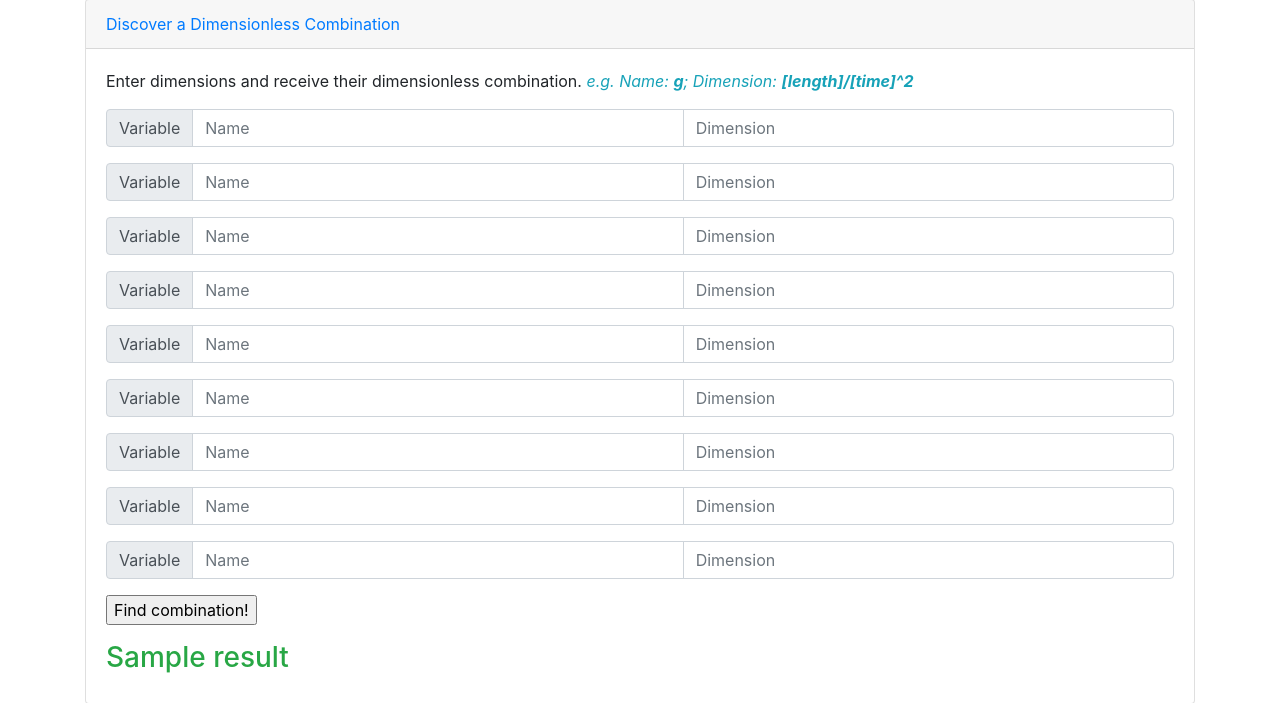
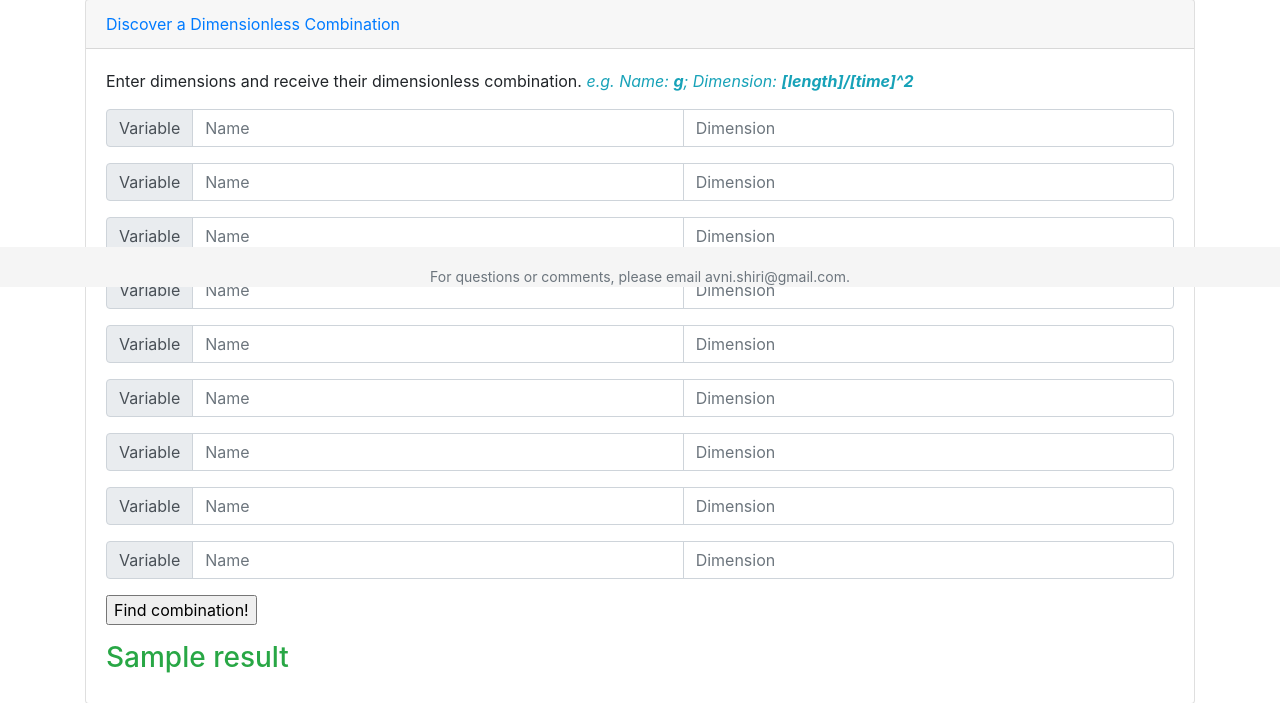
Before and after one commit to s-avni/dimensional-analysis, a Flask app: template templates/index.html in a window 1280 px wide. Shown: the part 513-1216 px from the top of the page. Run offline with Flask 2, Linux system fonts and the light colour scheme; the template is opened without the code that fills it: values that come from a table or form of the project are taken from there, most other values are stand-ins (such as "Sample title", 1, 10 or a date in 2020); some libraries are stand-ins or nearby versions.

Commit message:
added footer; fixed bugs related to variable exponents

```diff
--- a/amplify.yml
+++ b/amplify.yml
@@ -4,8 +4,6 @@ frontend:
     # IMPORTANT - Please verify your build commands
     build:
       commands:
-        - pip install -r requirements.txt
-        - python app.py
   artifacts:
     # IMPORTANT - Please verify your build output directory
     baseDirectory: /
--- a/app.py
+++ b/app.py
@@ -19,6 +19,13 @@ REMOVE_A_VAR = "REMOVE A VARIABLE" # e.g. DUMMY = [mass], m=[mass], T=[time], f=
 
 
 def get_pint_vars_from_form(form):
+    """
+    Ensure the variables in the form are correct, and that there is at least 1 variable,
+    and that entries are properly filled out
+
+    :param form: a form with entries {variable name, variable dimension}
+    :return: a dictionary with key = variable name, value = variable dimension
+    """
     vars_dict = dict()
     for entry in form.vars.entries:
         var_name = "" if entry.var_name.data is None else entry.var_name.data
@@ -27,13 +34,19 @@ def get_pint_vars_from_form(form):
             return ERROR + "you have a partly filled entry"
         if var_name.strip() == "" and var_dim.strip() == "":
             continue  # no input
-        if "/" in var_name or " " in var_name.strip():  # due to regex later, when formatting result
-            return ERROR + "there can be no spaces or slashes (/) in a variable name"
+        forbidden_chars = set('0123456789^/* ') # due to regex later, when formatting result
+        if any((c in var_name.strip()) for c in forbidden_chars):
+            return ERROR + "there can be none of the following characters in a variable name: '0123456789^/* '"
         vars_dict[var_name.strip()] = var_dim.strip()
     return vars_dict
 
 
 def calc_dimensionless_form(form):
+    """
+
+    :param form: a form with entries {variable name, variable dimension}
+    :return: a string of the proper combination, or an error message if a problem occurs
+    """
     result = get_pint_vars_from_form(form)
     if isinstance(result, str):  # an ERROR string
         return result
@@ -43,19 +56,22 @@ def calc_dimensionless_form(form):
 
 
 def format_dimension_result(res):
+    """
+
+    :param res: the dimensionless string combination provided by pint, which most likely includes DUMMY, and so needs to be reformated. heavy lifting happens here
+    :return: reformated string, with dimension "desired dimension", or an error message
+    """
     # change dimensionless result to the combination we want
     # e.g. if want to express D using V and X, we get D*V/X = [], so want X/V
     # that is, we flip the order of the substrings, split by "/
     # e.g. if T/DV =[], then D = T/V #no flipping!
-    print("\n ********* \n")
-    print(res)
-    # Note!
-    # e.g. DUMMY = [mass], m=[mass], T=[time], f=1/[time] -->
-    # could return T*f because that is already a solution.
-    # so, we need to ensure DUMMY is in solution! remove the other vars...
-    if DUMMY not in res: #e.g. DUMMY = [mass], T=[time], f=1/[time]
+    if DUMMY not in res: #Note! Ensure dummy in solution: e.g. DUMMY = [mass], T=[time], f=1/[time]
         return REMOVE_A_VAR
-        # return ERROR + ": there is no suitable combination to give your desired dimension."
+    dummy_power = get_power_of_dummy_var(res)
+    if dummy_power != "":
+        res = res.replace(DUMMY+"^"+dummy_power, DUMMY) #easier to work with DUMMY only, use power later
+    print("dummy power")
+    print(dummy_power)
     split_result = res.split("/")
     assert len(split_result) == 2
     fixed_parts = [None, None]  # what goes first, what goes second, split by "/"
@@ -72,12 +88,54 @@ def format_dimension_result(res):
             fixed_parts = [other_part, this_part]
 
     logging.debug(fixed_parts)
+    # avoid situations like: (T) / V or T / (V)
+    for i in [0, 1]:
+        if "*" not in fixed_parts[i]:
+            print("yes")
+            print(fixed_parts[i])
+            fixed_parts[i] = fixed_parts[i].replace("(", "")
+            fixed_parts[i] = fixed_parts[i].replace(")", "")
+        #avoid random whitespace
+        fixed_parts[i] = fixed_parts[i].strip()
+
+    # DUMMY^2 / V --> [DUMMY] = V^(1/2)
+    # V / DUMMY^2 --> [DUMMY] = V^(1/2)
+    # X * DUMMY^2 / V --> [DUMMY] = (V/X)^(1/2)
     if fixed_parts[1] == "1":  # e.g. no need to write V / 1
-        return fixed_parts[0]
-    return fixed_parts[0] + "/" + fixed_parts[1]
+        if dummy_power == "":
+            return fixed_parts[0]
+        else:
+            if "*" in fixed_parts[0]: #e.g. (T * V)^(1/5)
+                return "(" + fixed_parts[0] + ")^(1/" + dummy_power + ")"
+            else:
+                return fixed_parts[0] + "^(1/" + dummy_power + ")" #e.g T^(1/6)
+    if dummy_power == "":
+        return fixed_parts[0] + " / " + fixed_parts[1]
+    else:
+        return "("+fixed_parts[0] + " / " + fixed_parts[1]+")^(1/" + dummy_power + ")"
 
 
-def get_correct_combination_for(vars_dict):
+def get_power_of_dummy_var(res: str) -> str:
+    """
+
+    :param res: the combination string formatted by Pint for the dimension problem, e.g. DUMMY^5 / V
+    :return: the power of DUMMY, e.g. 5 above, or "" if no power
+    """
+    matcher = re.search(DUMMY + "\^(\d*)", res)
+    if matcher is None: #dummy is not to the power of anything
+        return ""
+    return matcher.group(1)
+
+
+def get_combination_for_desired_dimension(vars_dict):
+    """
+    This function helps to ensure that the dimensionless combination that Pint returns includes
+    the DUMMY variable. Otherwise, we can get a dimensionless combination that ignores DUMMY.
+    e.g. DUMMY [M], t = [T], f = 1/[T] --> DUMMY would be ignored
+
+    :param vars_dict: a dict of variable names and dimensions, with a DUMMY variable for desired dimension
+    :return: string combination or an error message
+    """
     while len(vars_dict) != 1: #i.e. DUMMY is not the only variable
         result = get_combination_for(vars_dict)
         if result.startswith(ERROR):
@@ -87,7 +145,7 @@ def get_correct_combination_for(vars_dict):
             return dimensionless_string
 
         # we have at least 1 dependent var that is not dummy
-        # take the first var before the first * or / (whichever comes first); we know it's not DUMMy
+        # take the first var before the first * or / (whichever comes first); we know it's not DUMMY
         unneeded_dimension_name = result.split("*")[0]
         unneeded_dimension_name = unneeded_dimension_name.split("/")[0]
         vars_dict.pop(unneeded_dimension_name.strip())
@@ -95,6 +153,11 @@ def get_correct_combination_for(vars_dict):
 
 
 def calc_dimension_form(form):
+    """
+
+    :param form: a form with entries {variable name, variable dimension}, and a desired dimension
+    :return: a string of variable combinations which gives desired dimension, or an error message
+    """
     other_vars = get_pint_vars_from_form(form)
     if isinstance(other_vars, str):  # an ERROR string
         return other_vars
@@ -102,10 +165,15 @@ def calc_dimension_form(form):
     if desired_dim.strip() == "":
         return ERROR + ": the desired dimension must be provided."
     other_vars[DUMMY] = desired_dim.strip()  # we'll remove dummy later, first want a dimensionless result
-    return get_correct_combination_for(other_vars)
+    return get_combination_for_desired_dimension(other_vars)
 
 
 def get_combination_for(vars_dict):
+    """
+
+    :param vars_dict: a dictionary of variable names and dimensions
+    :return: a prettily formatted _dimensionless_ combination of the variables, or an error message
+    """
     logging.debug('list of vars, in dict format:')
     logging.debug(vars_dict)
     if len(vars_dict) == 0:
@@ -115,9 +183,9 @@ def get_combination_for(vars_dict):
         return ERROR + "it is not possible to find a dimensionless combination for your input"
     print("\n*************\n")
     print(result)
-    print(formatter(result[0].items(), single_denominator=True, power_fmt='({}^{})'))
+    print(formatter(result[0].items(), single_denominator=True, power_fmt='{}^{}'))
     # raise ValueError
-    pretty_result = formatter(result[0].items(), single_denominator=True, power_fmt='({}^{})')
+    pretty_result = formatter(result[0].items(), single_denominator=True, power_fmt='{}^{}')
     return pretty_result
 
 
--- /dev/null
+++ b/static/sticky-footer.css
@@ -0,0 +1,29 @@
+/* Sticky footer styles
+-------------------------------------------------- */
+html {
+  position: relative;
+  min-height: 100%;
+}
+body {
+  margin-bottom: 0px; /* Margin bottom by footer height */
+    padding-bottom:60px;
+}
+.footer {
+  position: fixed;
+  bottom: 0;
+  width: 100%;
+  height: 40px; /* Set the fixed height of the footer here */
+  line-height: 60px; /* Vertically center the text there */
+  background-color: #f5f5f5;
+}
+
+
+/*!* Custom page CSS*/
+/*-------------------------------------------------- *!*/
+/*!* Not required for template or sticky footer method. *!*/
+
+/*.container {*/
+  /*width: auto;*/
+  /*max-width: 680px;*/
+  /*padding: 0 0px;*/
+/*}*/
--- a/templates/index.html
+++ b/templates/index.html
@@ -8,6 +8,7 @@
     <link rel="stylesheet" href="https://maxcdn.bootstrapcdn.com/bootstrap/4.3.1/css/bootstrap.min.css">
     <script src="https://cdnjs.cloudflare.com/ajax/libs/popper.js/1.14.7/umd/popper.min.js"></script>
     <script src="https://maxcdn.bootstrapcdn.com/bootstrap/4.3.1/js/bootstrap.min.js"></script>
+    <link href="../static/sticky-footer.css" rel="stylesheet">
 </head>
 <body>
 
@@ -133,5 +134,10 @@
 </script>
 {% endif %}
 
+    <footer class="footer">
+      <div class="container">
+        <p class="text-muted text-center" style="font-size: 14px">For questions or comments, please email avni.shiri@gmail.com.</p>
+      </div>
+
 </body>
 </html>
```
Also changed, not shown: pint_wrapper/test_app.py (+33 -6 lines).
